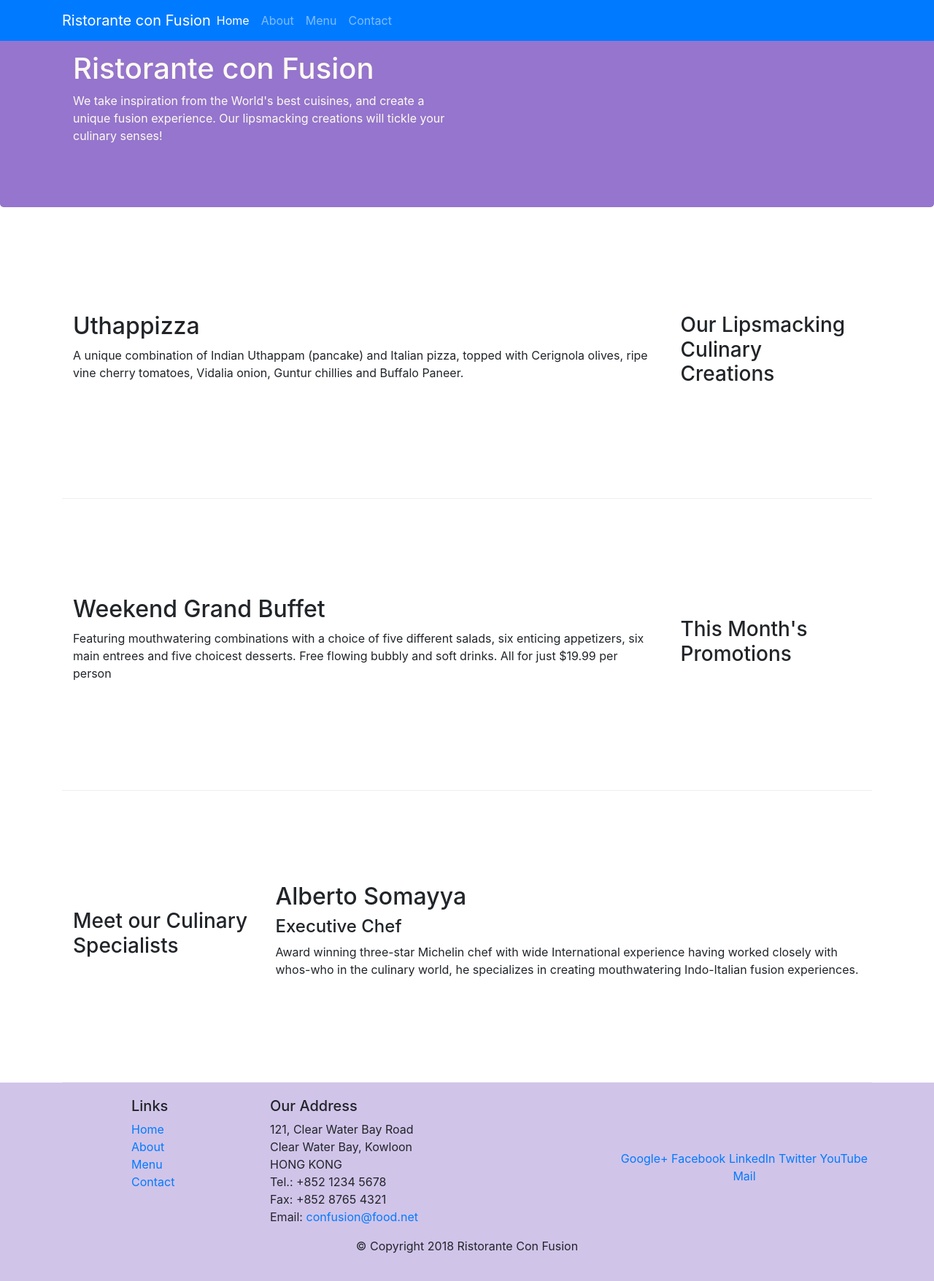
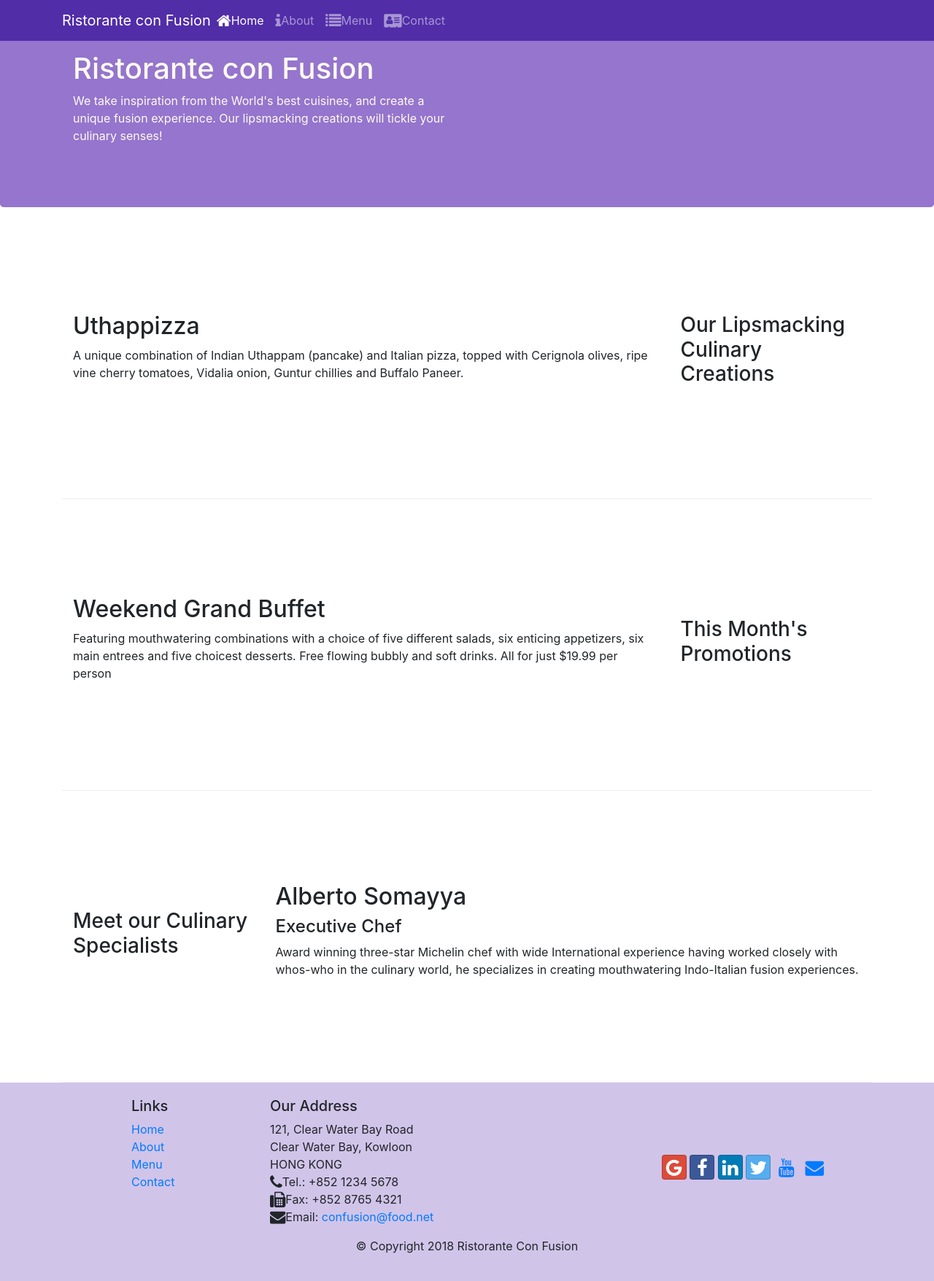
Before and after one commit to Arc-tic-Wolf/Foodme, a website: page index.html in a window 1280 px wide. Shown: the whole page at 73% size. Drawn offline with nearby package versions, Linux system fonts and the light colour scheme.

Commit message:
Icon font

```diff
--- a/index.html
+++ b/index.html
@@ -9,12 +9,14 @@
 
     <!-- Bootstrap CSS -->
     <link rel="stylesheet" href="node_modules/bootstrap/dist/css/bootstrap.min.css">
+    <link rel="stylesheet" href="node_modules/font-awesome/css/font-awesome.min.css">
+    <link rel="stylesheet" href="node_modules/bootstrap-social/bootstrap-social.css">
     <link rel="stylesheet" href="css/styles.css">
     <title>Ristorante Con Fusion</title>
 </head>
 
 <body>
-    <nav class="navbar navbar-dark navbar-expand-sm bg-primary fixed-top">
+    <nav class="navbar navbar-dark navbar-expand-sm fixed-top">
         <div class="container">
             <button class="navbar-toggler" type="button" data-toggle="collapse" data-target="#Navbar">
                 <span class="navbar-toggler-icon"></span>
@@ -22,10 +24,10 @@
             <a class="navbar-brand mr-auto" href="#">Ristorante con Fusion</a>
                 <div class="collapse navbar-collapse" id="Navbar">
                 <ul class="navbar-nav mr-auto">
-                    <li class="nav-item active"><a class="nav-link" href="#">Home</a></li>
-                    <li class="nav-item"><a class="nav-link" href="./aboutus.html">About</a></li>
-                    <li class="nav-item"><a class="nav-link" href="#">Menu</a></li>
-                    <li class="nav-item"><a class="nav-link" href="#">Contact</a></li>
+                    <li class="nav-item active"><a class="nav-link" href="#"><span class="fa fa-home fa-lg"></span>Home</a></li>
+                    <li class="nav-item"><a class="nav-link" href="./aboutus.html"><span class="fa fa-info fa-lg"></span>About</a></li>
+                    <li class="nav-item"><a class="nav-link" href="#"><span class="fa fa-list fa-lg"></span>Menu</a></li>
+                    <li class="nav-item"><a class="nav-link" href="#"><span class="fa fa-address-card fa-lg"></span>Contact</a></li>
 
                 </ul>
                 </div>
@@ -99,19 +101,19 @@
 		              121, Clear Water Bay Road<br>
 		              Clear Water Bay, Kowloon<br>
 		              HONG KONG<br>
-		              Tel.: +852 1234 5678<br>
-		              Fax: +852 8765 4321<br>
-		              Email: <a href="mailto:confusion@food.net">confusion@food.net</a>
+		              <i class="fa fa-phone fa-lg"></i>Tel.: +852 1234 5678<br>
+		              <i class="fa fa-fax fa-lg"></i>Fax: +852 8765 4321<br>
+		              <i class="fa fa-envelope fa-lg"></i>Email: <a href="mailto:confusion@food.net">confusion@food.net</a>
 		           </address>
                 </div>
                 <div class="col-12 col-sm-4 align-self-center">
                     <div class="text-center">
-                        <a href="http://google.com/+">Google+</a>
-                        <a href="http://www.facebook.com/profile.php?id=">Facebook</a>
-                        <a href="http://www.linkedin.com/in/">LinkedIn</a>
-                        <a href="http://twitter.com/">Twitter</a>
-                        <a href="http://youtube.com/">YouTube</a>
-                        <a href="mailto:">Mail</a>
+                        <a class ="btn btn-social-icon btn-google" href="http://google.com/"><i class="fa fa-google fa-lg"></i></a>
+                        <a class ="btn btn-social-icon btn-facebook" href="http://www.facebook.com/profile.php?id="><i class="fa fa-facebook fa-lg"></i></a>
+                        <a class ="btn btn-social-icon btn-linkedin" href="http://www.linkedin.com/in/"><i class="fa fa-linkedin fa-lg"></i></a>
+                        <a class ="btn btn-social-icon btn-twitter" href="http://twitter.com/"><i class="fa fa-twitter fa-lg"></i></a>
+                        <a class ="btn btn-social-icon btn-youtube" href="http://youtube.com/"><i class="fa fa-youtube fa-lg"></i></a>
+                        <a class ="btn btn-social-icon" href="mailto:"><i class="fa fa-envelope fa-lg"></i></a>
                     </div>
                 </div>
            </div>
--- a/package.json
+++ b/package.json
@@ -15,6 +15,8 @@
   },
   "dependencies": {
     "bootstrap": "^4.0.0",
+    "bootstrap-social": "^5.1.1",
+    "font-awesome": "^4.7.0",
     "jquery": "^3.3.1",
     "popper.js": "^1.12.9"
   }
```
Also changed, not shown: aboutus.html (+15 -13 lines), 1 other file.
